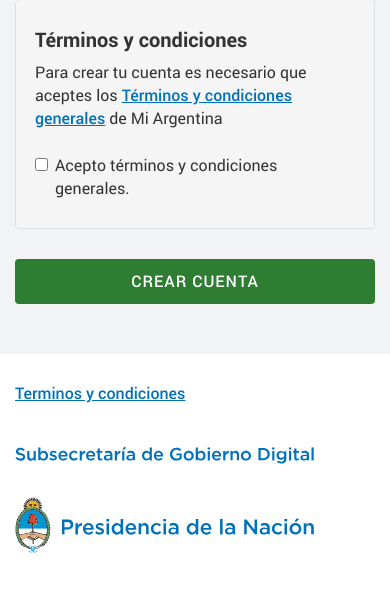
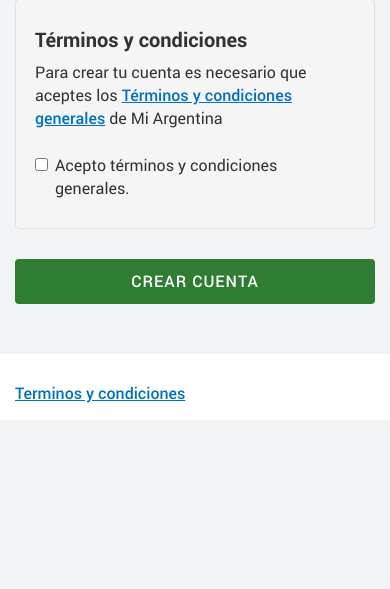
Before and after one commit to argob/id-mi-argentina-distro, a Django app: page /registro/ in a window 390 px wide. Shown: the part 1175-1764 px from the top of the page. After the commit the page ends 1595 px from the top, so only its background shows below. Run offline with Django 3.2, Linux system fonts and the light colour scheme; data comes from the database, SQL or seed files in the repository; data that the repository does not hold is empty; parts of the project's set-up code (start-up, migrations or seed data) failed here and were passed over; some libraries are stand-ins or nearby versions.

Commit message:
Refactor

```diff
--- a/id/templates/base.html
+++ b/id/templates/base.html
@@ -82,22 +82,15 @@
 {% endif %}
 
 <main role="main">
+{% block content %}{% endblock %}
+</main>
 
-  {% block content %}{% endblock %}
-
-</main>
 {% if request.user.is_authenticated %}
 <footer class="main-footer">
   <div class="container-fluid">
-    <div class="row footer" style="">
-      <div class="col-xs-12 col-sm-4 first-footer-item" style="">
+    <div class="row footer">
+      <div class="col-xs-12 col-sm-4 first-footer-item">
         <a href="{% get_setting 'ARGENTINAGOBAR_URL' %}/terminos-y-condiciones">Términos y condiciones</a>
-      </div>
-      <div class="col-xs-12 col-sm-2">
-        <img class="image-responsive" alt="Subsecretaría de Gobierno Digital" src="{% static 'img/logo-ssgd.svg' %}">
-      </div>
-      <div class="col-xs-12 col-sm-2">
-        <img class="image-responsive" alt="Presidencia de la Nación" src="{% static 'img/logo-presidencia.svg' %}">
       </div>
     </div>
   </div>
@@ -108,18 +101,9 @@
     <div class="row">
       <div class="col-lg-6 col-lg-offset-3 col-md-8 col-md-offset-2">
         <div class="row">
-          <div class="col-xs-12" style="">
+          <div class="col-xs-12">
             <a href="{% get_setting 'ARGENTINAGOBAR_URL' %}/terminos-y-condiciones" target="_blank"><span
                 class="sr-only">Abrir vínculo en nueva pestaña</span>Terminos y condiciones</a>
-          </div>
-        </div>
-        <div class="row m-t-2">
-          <div class="col-sm-6">
-            <img class="image-responsive" alt="Subsecretaría de Gobierno Digital"
-              src="{% static 'img/logo-ssgd.svg' %}">
-          </div>
-          <div class="col-sm-6">
-            <img class="image-responsive" alt="Presidencia de la Nación" src="{% static 'img/logo-presidencia.svg' %}">
           </div>
         </div>
       </div>
```
Also changed, not shown: id/templates/skeleton.html (+5 -34 lines).
